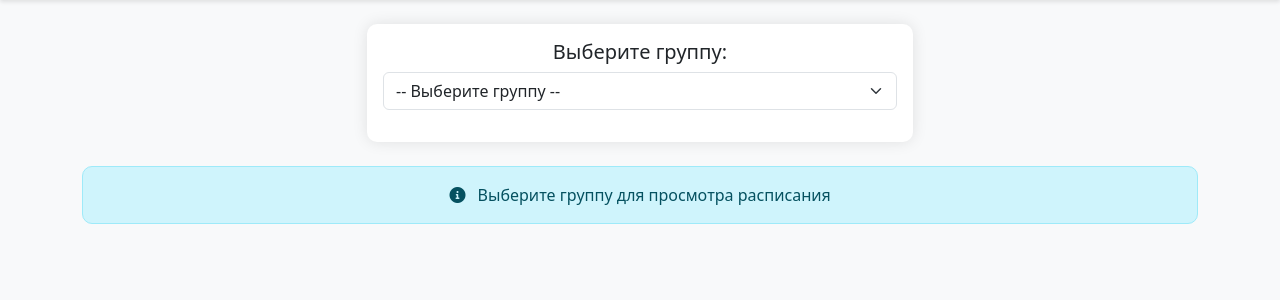
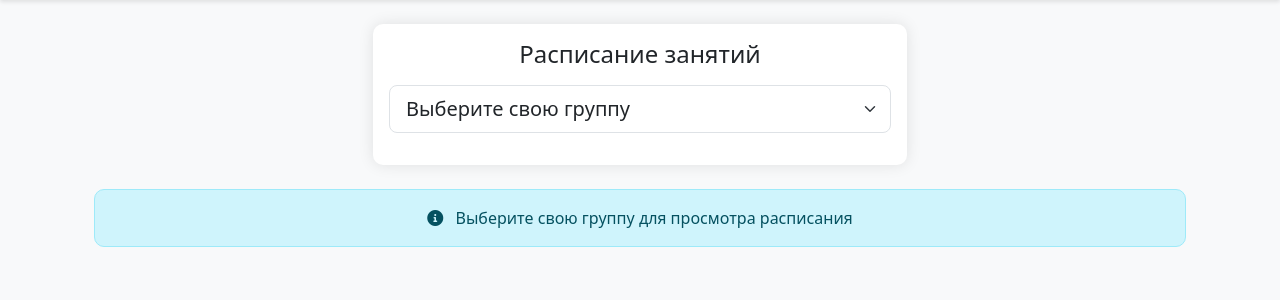
Before and after one commit to damir7182/college-schedule, a Flask app: page /student in a window 1280 px wide. Shown: the part 56-356 px from the top of the page. Run offline with Flask 3, Linux system fonts and the light colour scheme; data comes from the database, SQL or seed files in the repository.

Commit message:
Update public_schedule.html

```diff
--- a/templates/public_schedule.html
+++ b/templates/public_schedule.html
@@ -1,14 +1,16 @@
 {% extends "base.html" %}
 
 {% block content %}
+<div class="container">
+    <!-- Выбор группы -->
     <div class="row justify-content-center mb-4">
         <div class="col-md-6">
             <div class="card">
-            <div class="card-body">
-                <form method="GET" class="text-center">
-                    <label for="group" class="form-label h5">Выберите группу:</label>
-                    <select name="group" id="group" class="form-select mb-3" onchange="this.form.submit()">
-                        <option value="">-- Выберите группу --</option>
+                <div class="card-body text-center">
+                    <h4 class="card-title mb-3">Расписание занятий</h4>
+                    <form method="GET" class="form-group">
+                        <select name="group" id="group" class="form-select form-select-lg mb-3" onchange="this.form.submit()">
+                            <option value="">Выберите свою группу</option>
                             {% for group in groups %}
                             <option value="{{ group }}" {% if selected_group == group %}selected{% endif %}>
                                 {{ group }}
@@ -22,11 +24,12 @@
     </div>
 
     {% if selected_group %}
+    <!-- Расписание по дням недели -->
+    <div class="row">
         {% set days = ['Понедельник', 'Вторник', 'Среда', 'Четверг', 'Пятница', 'Суббота'] %}
-    <div class="row">
         {% for day in days %}
         <div class="col-md-6 mb-4">
-            <div class="card day-schedule">
+            <div class="card">
                 <div class="card-header bg-primary text-white">
                     <h5 class="mb-0">{{ day }}</h5>
                 </div>
@@ -35,10 +38,10 @@
                         <table class="table table-striped mb-0">
                             <thead>
                                 <tr>
-                                    <th>Время</th>
-                                    <th>Предмет</th>
-                                    <th>Преподаватель</th>
-                                    <th>Кабинет</th>
+                                    <th style="width: 20%">Время</th>
+                                    <th style="width: 35%">Предмет</th>
+                                    <th style="width: 30%">Преподаватель</th>
+                                    <th style="width: 15%">Кабинет</th>
                                 </tr>
                             </thead>
                             <tbody>
@@ -54,8 +57,8 @@
                                     {% endfor %}
                                 {% else %}
                                     <tr>
-                                        <td colspan="4" class="text-center text-muted">
-                                            Нет занятий
+                                        <td colspan="4" class="text-center text-muted py-3">
+                                            <i class="fas fa-calendar-xmark me-2"></i>Нет занятий
                                         </td>
                                     </tr>
                                 {% endif %}
@@ -68,9 +71,11 @@
         {% endfor %}
     </div>
     {% else %}
+    <!-- Сообщение о необходимости выбрать группу -->
     <div class="alert alert-info text-center">
         <i class="fas fa-info-circle me-2"></i>
-        Выберите группу для просмотра расписания
+        Выберите свою группу для просмотра расписания
     </div>
     {% endif %}
+</div>
 {% endblock %}
```
Lines whose indentation alone changed are shown as unchanged.
